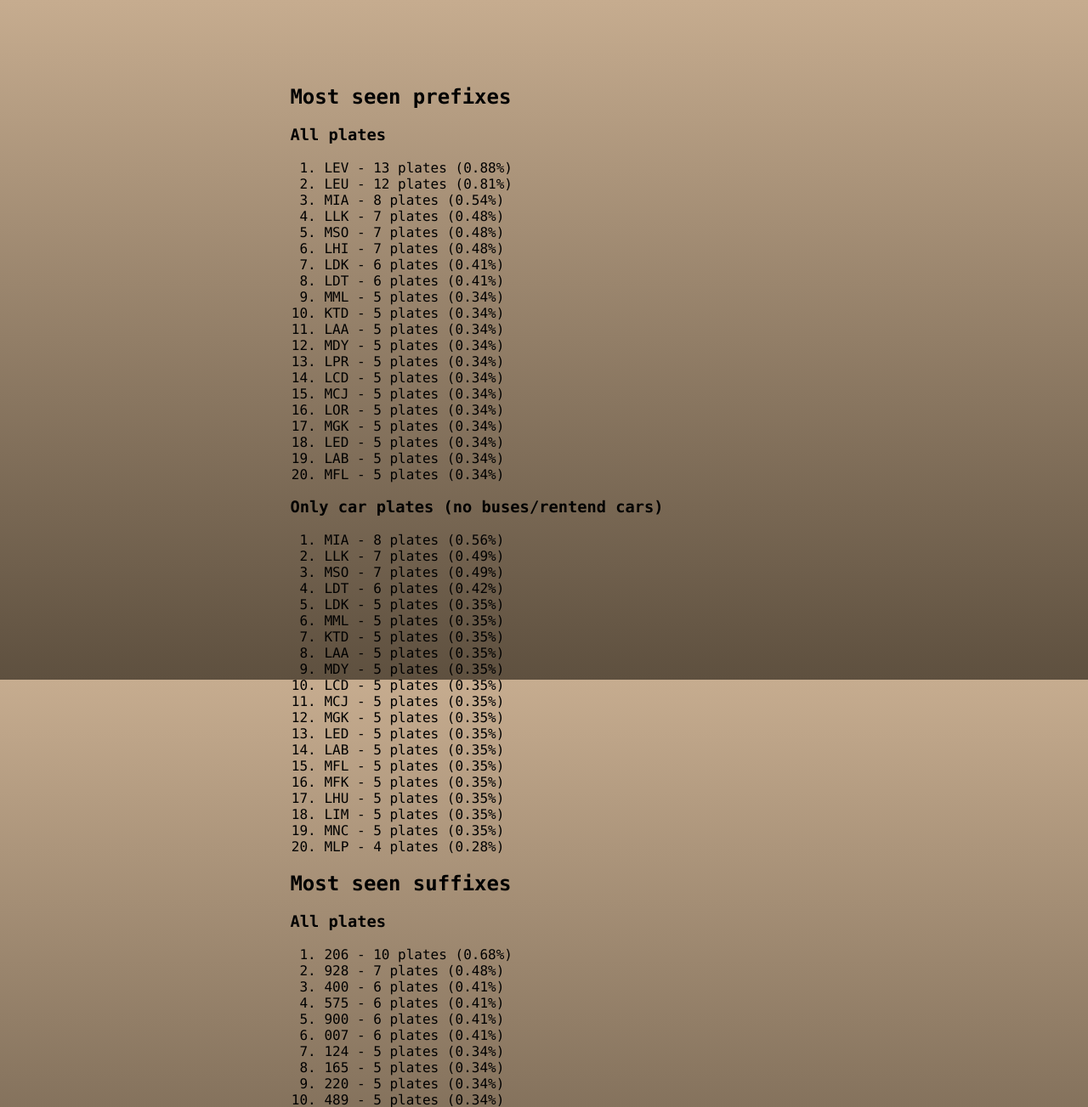
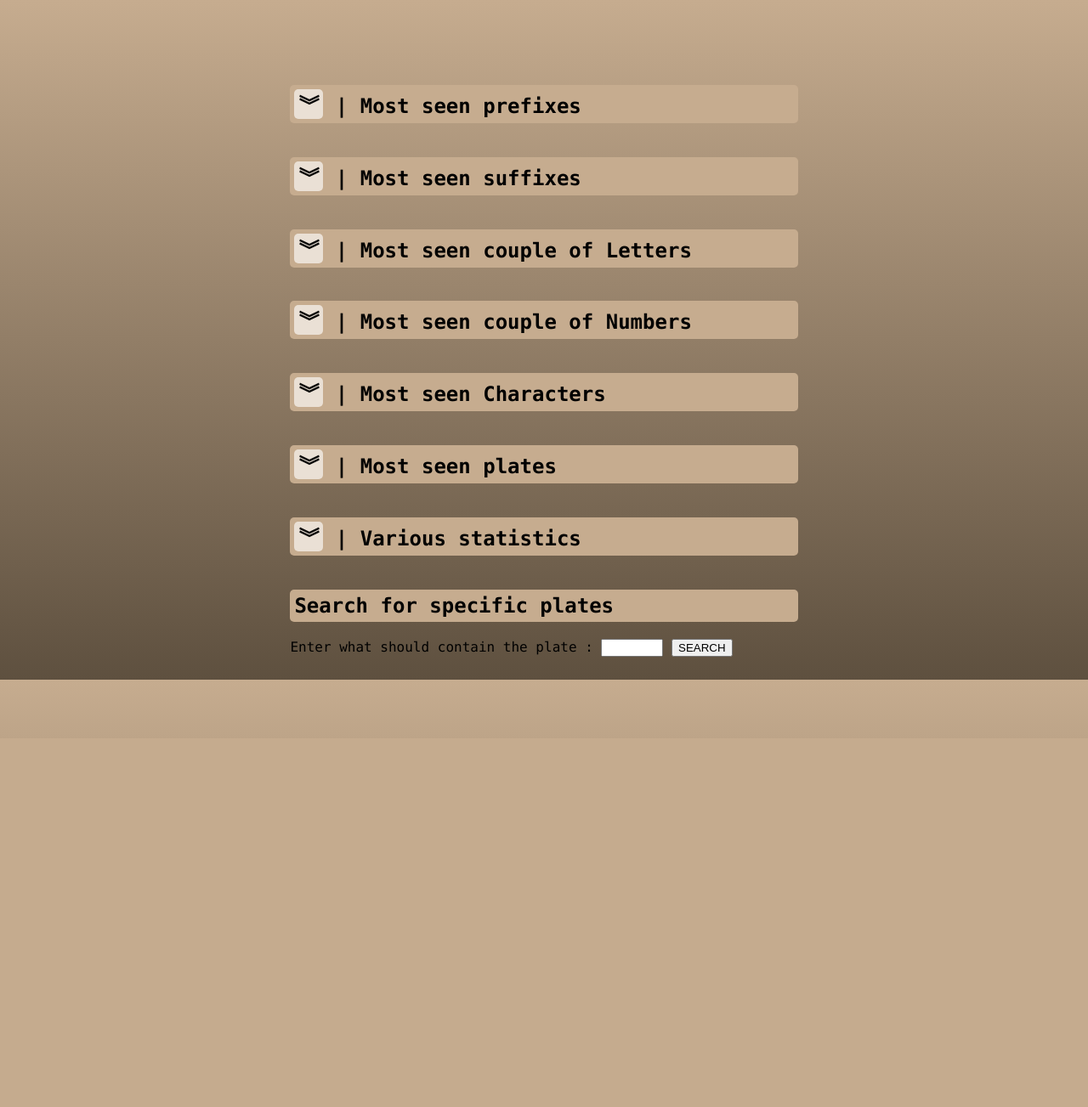
Before and after one commit to MagicTINTIN/Immatricat, a PHP site: page /stats/ in a window 1280 px wide. Shown: the top 1303 px of the page at 85% size. After the commit the page ends 800 px from the top, so only its background shows below. Run offline with PHP 8.4, Linux system fonts and the light colour scheme; data comes from the database, SQL or seed files in the repository.

Commit message:
add closable sections in stats

```diff
--- a/stats/index.php
+++ b/stats/index.php
@@ -42,36 +42,36 @@ $plates = $platesStatement->fetchAll();
 <body>
     <div class="void"></div>
     <section class="col">
-        <h2>Most seen prefixes</h2>
-        <div id="prefixusage" class="split">
+        <h2><span class="menuopenclose" id="prefixusagebtn" onclick="openclose(this)" ontouchstart="openclose(this)">︾</span> | Most seen prefixes</h2>
+        <div id="prefixusage" class="split closable">
             <h3>All plates</h3>
             <ol id="prefixlist"></ol>
             <h3>Only car plates (no buses/rentend cars)</h3>
             <ol id="prefixcolist"></ol>
         </div>
-        <h2>Most seen suffixes</h2>
-        <div id="suffixusage" class="split">
+        <h2><span class="menuopenclose" id="suffixusagebtn" onclick="openclose(this)" ontouchstart="openclose(this)">︾</span> | Most seen suffixes</h2>
+        <div id="suffixusage" class="split closable">
             <h3>All plates</h3>
             <ol id="suffixlist"></ol>
             <h3>Only car plates (no buses/rentend cars)</h3>
             <ol id="suffixcolist"></ol>
         </div>
-        <h2>Most seen couple of Letters</h2>
-        <div id="dprefixusage" class="split">
+        <h2><span class="menuopenclose" id="dprefixusagebtn" onclick="openclose(this)" ontouchstart="openclose(this)">︾</span> | Most seen couple of Letters</h2>
+        <div id="dprefixusage" class="split closable">
             <h3>All plates</h3>
             <ol id="dprefixlist"></ol>
             <h3>Only car plates (no buses/rentend cars)</h3>
             <ol id="dprefixcolist"></ol>
         </div>
-        <h2>Most seen couple of Numbers</h2>
-        <div id="dsuffixusage" class="split">
+        <h2><span class="menuopenclose" id="dsuffixusagebtn" onclick="openclose(this)" ontouchstart="openclose(this)">︾</span> | Most seen couple of Numbers</h2>
+        <div id="dsuffixusage" class="split closable">
             <h3>All plates</h3>
             <ol id="dsuffixlist"></ol>
             <h3>Only car plates (no buses/rentend cars)</h3>
             <ol id="dsuffixcolist"></ol>
         </div>
-        <h2>Most seen Characters</h2>
-        <div id="letternumberssusage" class="split">
+        <h2><span class="menuopenclose" id="letternumberssusagebtn" onclick="openclose(this)" ontouchstart="openclose(this)">︾</span> | Most seen Characters</h2>
+        <div id="letternumberssusage" class="split closable">
             <div id="letters">
                 <h3>Most used letters - normal: 3.85%</h3>
                 <ol id="letterslist"></ol>
@@ -81,7 +81,8 @@ $plates = $platesStatement->fetchAll();
                 <ol id="numberslist"></ol>
             </div>
         </div>
-        <div class="split">
+        <h2><span class="menuopenclose" id="mostseenplatesbtn" onclick="openclose(this)" ontouchstart="openclose(this)">︾</span> | Most seen plates</h2>
+        <div class="split closable" id="mostseenplates">
             <div>
                 <h3>Most seen plates</h3>
                 <ol id="nbSeen"></ol>
@@ -91,8 +92,8 @@ $plates = $platesStatement->fetchAll();
                 <ul id="nbnbSeen"></ul>
             </div>
         </div>
-        <div id="variousstats">
-            <h3>Various statistics</h3>
+        <h2><span class="menuopenclose" id="variousstatsbtn" onclick="openclose(this)" ontouchstart="openclose(this)">︾</span> | Various statistics</h2>
+        <div id="variousstats" class="closable">
             <span id="totalplates"></span><br>
             <span id="totalunique"></span><br>
             <span id="totalbuses"></span><br>
@@ -120,6 +121,7 @@ $plates = $platesStatement->fetchAll();
             ?>
         ];
     </script>
+    <script src="style.js"></script>
     <script src="stats.js"></script>
 </body>
 
--- a/stats/stats.css
+++ b/stats/stats.css
@@ -14,3 +14,38 @@ body {
     max-height: 10vh;
     min-height: 10vh;
 }
+
+h2 {
+    padding: 5px;
+    background-color: var(--bgcolorstart);
+    border-radius: 5px;
+}
+
+.menuopenclose {
+    border-radius: 5px;
+    background-color: var(--white);
+    color: var(--black);
+    padding-left: 5px;
+    padding-right: 5px;
+    transition: all .2s;
+    display: inline-block;
+    height: 100%;
+}
+
+.menuopenclose:hover {
+    background-color: var(--bgcolorend);
+    color: var(--white);
+}
+
+.menuopenclose:active {
+    background-color: var(--black);
+    color: var(--white);
+}
+
+.closable {
+    height: auto;
+    max-height: 0px;
+    overflow: hidden;
+    overflow-y: auto;
+    transition: all 0.5s;
+}
--- /dev/null
+++ b/stats/style.js
@@ -0,0 +1,13 @@
+function openclose(object) {
+    divtoopenclose = object.id.slice(0, -3);
+    if (object.innerHTML == "︾")
+    {
+        document.getElementById(divtoopenclose).style.maxHeight = "100vh";
+        object.innerHTML = "︽";
+    }
+    else
+    {
+        document.getElementById(divtoopenclose).style.maxHeight = "0px";
+        object.innerHTML = "︾";
+    }
+}
```
